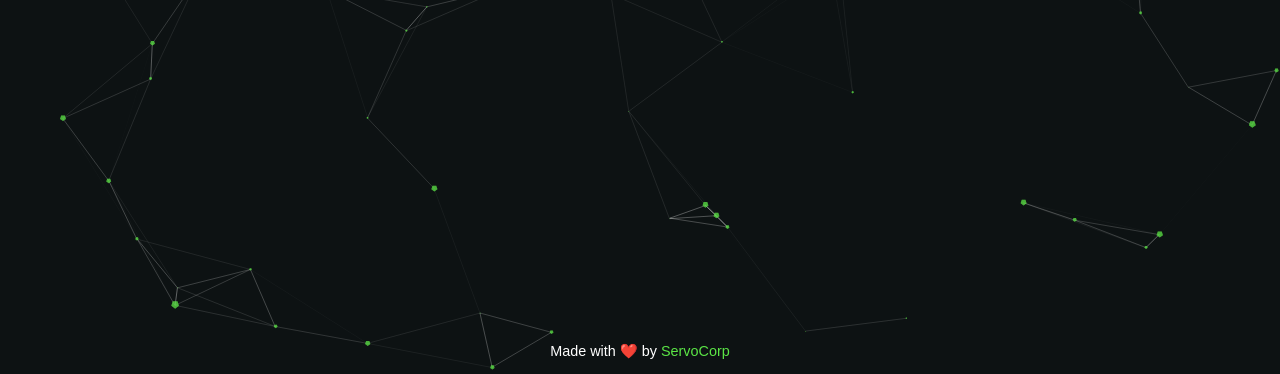
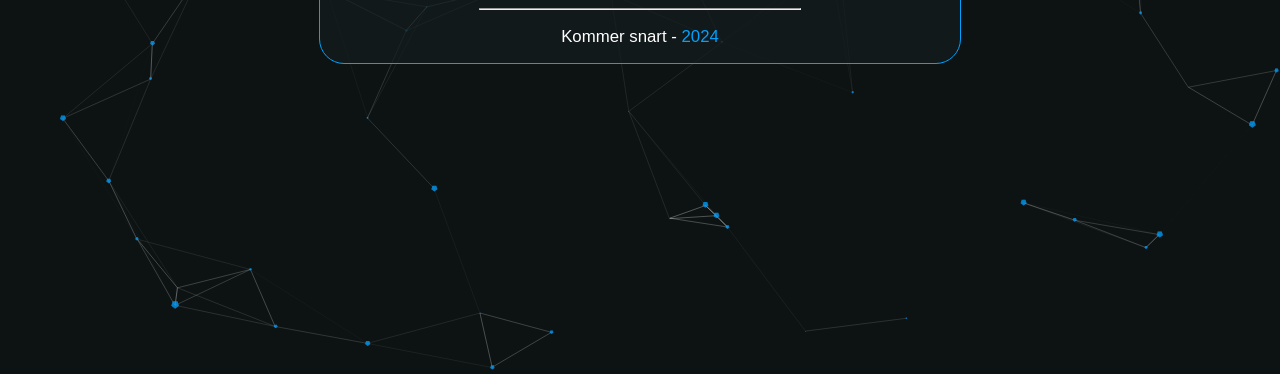
Before and after one commit to whistle-dev/Coming-Soon-Page, a plain HTML site: page index.html in a window 1280 px wide. Shown: the part 426-800 px from the top of the page. Drawn offline with nearby package versions, Linux system fonts and the light colour scheme.

Commit message:
copendev

```diff
--- a/assets/css/main.css
+++ b/assets/css/main.css
@@ -1,6 +1,7 @@
 body {
   margin: 0;
-    font:normal 75% Arial, Helvetica, sans-serif;
+  font: normal 75% Arial, Helvetica, sans-serif;
+  background-color: #0d1213;
 }
 
 .container {
@@ -16,36 +17,25 @@ body {
   width: 50%;
   margin: 0 auto;
   border-radius: 25px;
-    border-color: #5be54660;
+  border-color: #00a2ff;
   border-style: solid;
   border-width: 1px;
   margin-top: 30vh;
   pointer-events: all;
 }
+
 .jumbo .jumbo-text {
   color: #fff;
   font-size: 140%;
 }
 
 .corp {
-    color: #5be546;
+  color: #00a2ff;
 }
 
 .rounded {
   width: 50%;
-    color: #5be546;
-  }
-
-  .footer {
-    position: absolute;
-    z-index: 2;
-    bottom: 0;
-    width: 100%;
-  }
-  .footer-text{
-    color: #fff;
-    text-align: center;
-    font-size: larger;
+  color: #00a2ff;
 }
 
 /* particles */
@@ -63,5 +53,14 @@ body {
   background-repeat: no-repeat;
   background-size: cover;
   background-position: 50% 50%;
-    z-index: 2;
+  z-index: 1;
 }
+
+.logo {
+  max-width: 100%;
+  height: auto;
+  display: block;
+  margin: 0 auto 20px;
+  margin-top: 2vh;
+  width: 10%;
+}
--- a/assets/js/main.js
+++ b/assets/js/main.js
@@ -1,110 +1,110 @@
 particlesJS("particles-js", {
-    "particles": {
-      "number": {
-        "value": 40,
-        "density": {
-          "enable": true,
-          "value_area": 500
-        }
+  particles: {
+    number: {
+      value: 40,
+      density: {
+        enable: true,
+        value_area: 500,
       },
-      "color": {
-        "value": "#5ce546"
     },
-      "shape": {
-        "type": "polygon",
-        "stroke": {
-          "width": 0,
-          "color": "#000000"
+    color: {
+      value: "#00a2ff",
     },
-        "polygon": {
-          "nb_sides": 5
+    shape: {
+      type: "polygon",
+      stroke: {
+        width: 0,
+        color: "#000000",
       },
-        "image": {
-          "src": "img/github.svg",
-          "width": 100,
-          "height": 100
-        }
+      polygon: {
+        nb_sides: 5,
       },
-      "opacity": {
-        "value": 0.5,
-        "random": false,
-        "anim": {
-          "enable": false,
-          "speed": 1,
-          "opacity_min": 0.1,
-          "sync": false
-        }
+      image: {
+        src: "img/github.svg",
+        width: 100,
+        height: 100,
       },
-      "size": {
-        "value": 3,
-        "random": true,
-        "anim": {
-          "enable": false,
-          "speed": 40,
-          "size_min": 0.1,
-          "sync": false
-        }
     },
-      "line_linked": {
-        "enable": true,
-        "distance": 150,
-        "color": "#ffffff",
-        "opacity": 0.4,
-        "width": 1
+    opacity: {
+      value: 0.5,
+      random: false,
+      anim: {
+        enable: false,
+        speed: 1,
+        opacity_min: 0.1,
+        sync: false,
       },
-      "move": {
-        "enable": true,
-        "speed": 2,
-        "direction": "none",
-        "random": false,
-        "straight": false,
-        "out_mode": "out",
-        "bounce": false,
-        "attract": {
-          "enable": false,
-          "rotateX": 600,
-          "rotateY": 1200
-        }
-      }
     },
-    "interactivity": {
-      "detect_on": "canvas",
-      "events": {
-        "onhover": {
-          "enable": true,
-          "mode": "grab"
+    size: {
+      value: 3,
+      random: true,
+      anim: {
+        enable: false,
+        speed: 40,
+        size_min: 0.1,
+        sync: false,
       },
-        "onclick": {
-          "enable": false,
-          "mode": "push"
     },
-        "resize": true
+    line_linked: {
+      enable: true,
+      distance: 150,
+      color: "#ffffff",
+      opacity: 0.4,
+      width: 1,
     },
-      "modes": {
-        "grab": {
-          "distance": 140,
-          "line_linked": {
-            "opacity": 1
-          }
+    move: {
+      enable: true,
+      speed: 2,
+      direction: "none",
+      random: false,
+      straight: false,
+      out_mode: "out",
+      bounce: false,
+      attract: {
+        enable: false,
+        rotateX: 600,
+        rotateY: 1200,
       },
-        "bubble": {
-          "distance": 400,
-          "size": 40,
-          "duration": 2,
-          "opacity": 8,
-          "speed": 3
     },
-        "repulse": {
-          "distance": 200,
-          "duration": 0.4
   },
-        "push": {
-          "particles_nb": 4
+  interactivity: {
+    detect_on: "canvas",
+    events: {
+      onhover: {
+        enable: true,
+        mode: "grab",
       },
-        "remove": {
-          "particles_nb": 2
-        }
-      }
+      onclick: {
+        enable: false,
+        mode: "push",
       },
-    "retina_detect": true
+      resize: true,
+    },
+    modes: {
+      grab: {
+        distance: 140,
+        line_linked: {
+          opacity: 1,
+        },
+      },
+      bubble: {
+        distance: 400,
+        size: 40,
+        duration: 2,
+        opacity: 8,
+        speed: 3,
+      },
+      repulse: {
+        distance: 200,
+        duration: 0.4,
+      },
+      push: {
+        particles_nb: 4,
+      },
+      remove: {
+        particles_nb: 2,
+      },
+    },
+  },
+  retina_detect: true,
 });
--- a/index.html
+++ b/index.html
@@ -1,30 +1,29 @@
 <!DOCTYPE html>
 <html>
   <head>
-        <meta charset="utf-8">
-        <meta http-equiv="X-UA-Compatible" content="IE=edge">
-        <title>ServoCorp | Home</title>
-        <meta name="description" content="A profound web development company">
-        <meta name="viewport" content="width=device-width, initial-scale=1">
-        <link rel="stylesheet" href="assets/css/main.css">
+    <meta charset="utf-8" />
+    <meta http-equiv="X-UA-Compatible" content="IE=edge" />
+    <title>CopenDev | Home</title>
+    <meta name="description" content="A profound web development company" />
+    <meta name="viewport" content="width=device-width, initial-scale=1" />
+    <link rel="stylesheet" href="assets/css/main.css" />
   </head>
   <body>
     <div id="particles-js"></div>
     <div class="container">
       <div class="jumbo">
         <div class="jumbo-text">
-                    <h1>Servo<span class="corp">Corp</span></h1>
-                    <h3>A web development company.</h3>
-                    <hr class="rounded">
-                    <p>Coming Soon - <span class="corp">2024</span></p>
-
+          <img src="assets/logo.png" alt="CopenDev Logo" class="logo" />
+          <h1>Copen<span class="corp">Dev</span></h1>
+          <hr class="rounded" />
+          <p>Kommer snart - <span class="corp">2024</span></p>
         </div>
       </div>
     </div>
-        <div class="footer">
-            <p class="footer-text"> Made with ❤️ by <span class="corp">ServoCorp</span></p>
-        </div>
-        <script src="https://cdn.jsdelivr.net/npm/particles.js@2.0.0/particles.min.js" type="text/javascript"></script>
+    <script
+      src="https://cdn.jsdelivr.net/npm/particles.js@2.0.0/particles.min.js"
+      type="text/javascript"
+    ></script>
     <script src="assets/js/main.js" type="text/javascript"></script>
   </body>
 </html>
```
Also changed, not shown: assets/logo.png (added). Lines whose indentation alone changed are shown as unchanged.
